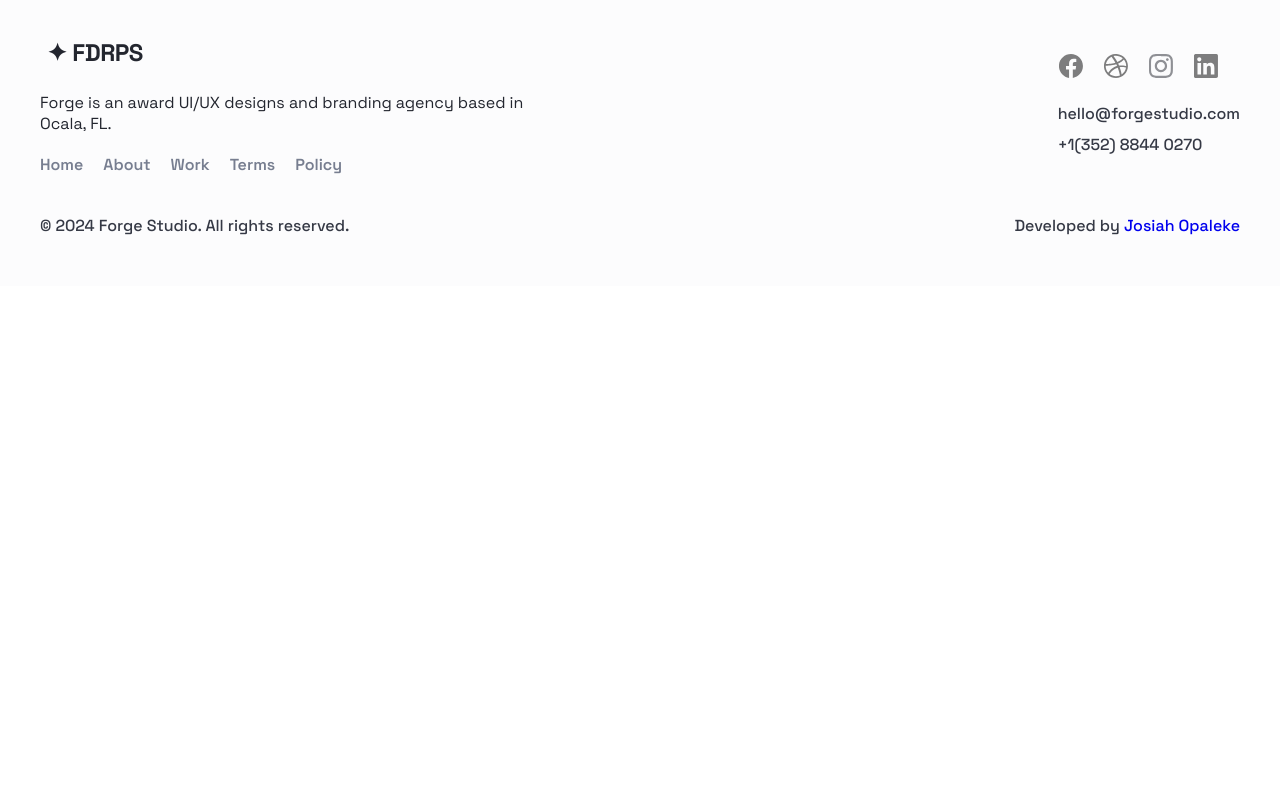
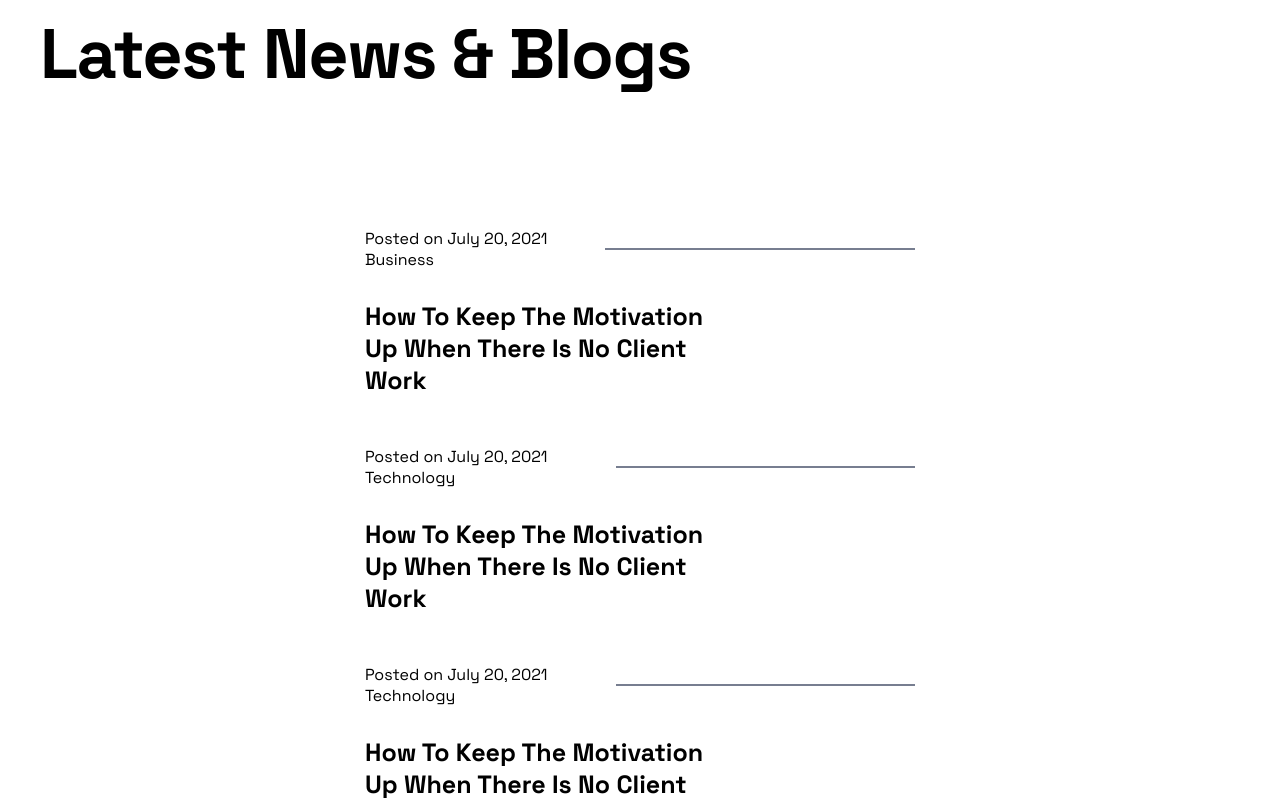
Before and after one commit to heispapijay/forge, a React (Vite) app: page / in a window 1280 px wide. Shown: the part 6106-6906 px from the top of the page. Before the commit the page ends 6392 px from the top, so only its background shows below. Built offline with nearby package versions, Linux system fonts and the light colour scheme.

Commit message:
Add BlogSection component and update index.ts and Home.tsx

```diff
--- /dev/null
+++ b/src/components/Blognew/Blognew.tsx
@@ -0,0 +1,25 @@
+import './blognew.scss';
+
+interface BlognewProps {
+    date: string;
+    tag: string;
+    title: string;
+    blogImg: string;
+}
+
+export const Blognew: React.FC<BlognewProps> = ({date, tag, title, blogImg}) => {
+  return (
+    <div className='blog-content'>
+        <img className='blog-onactive' src={blogImg} alt="hello" />
+        <div className='blog-one'>
+        <div className="time-posted">
+            <p>Posted on {date} {tag}</p>
+            <span className="hr"></span>
+        </div>
+        <div className="blog-title">
+            <h2>{title}</h2>
+        </div>
+    </div>
+    </div>
+  )
+}
--- /dev/null
+++ b/src/components/Blognew/blognew.scss
@@ -0,0 +1,76 @@
+@import '../../utils/globelstyle.scss';
+
+.blog-content {
+    position: relative;
+    max-width: 900px;
+    transition: all 1s ease;
+
+    &:hover {
+        .blog-onactive {
+            display: block;
+            position: absolute;
+            right: -20%;
+            top:-95px;
+            rotate: -9deg;
+            z-index: 9999;
+            transition: 1s ease-in-out;
+        }
+        transform: scale(1.1);
+    }
+}
+
+.blog-one {
+    max-width: 794px;
+    display: flex;
+    flex-direction: column;
+    gap: 30px;
+}
+
+.blog-onactive {
+    display: none;
+}
+
+.time-posted {
+    display: flex;
+    align-items: center;
+    justify-content: space-between;
+    p {
+        width: fit-content;
+    }
+}
+
+.hr {
+    width: 60%;
+    height: 2px;
+    background: $neutralColor4;
+}
+
+.blog-title {
+    width: 550px;
+    h2 {
+        font-size: 25px;
+        max-width: 350px;
+    }
+}
+
+@media screen and (max-width: 768px){
+    .blog-content {
+        &:hover {
+            .blog-onactive {
+                display: none;
+            }
+            transform: scale(1.1);
+            padding: 0 20px;
+        }
+    }
+    .blog-one {
+        max-width: 100%;
+    }
+    .blog-title {
+        width: 100%;
+        h2 {
+            font-size: 20px;
+            max-width: 100%;
+        }
+    }
+}
--- a/src/components/index.ts
+++ b/src/components/index.ts
@@ -9,3 +9,4 @@ export { Navbar } from './Navbar/Navbar';
 export { ServiceCard } from './Cards/ServiceCard';
 export { WorkCard } from './Cards/WorkCard';
 export { ReviewCard } from './Cards/ReviewCard';
+export { Blognew } from './Blognew/Blognew';
--- /dev/null
+++ b/src/containers/Blog/BlogSection.tsx
@@ -0,0 +1,37 @@
+import { Blognew } from "../../components";
+import "./blogsection.scss";
+
+export const BlogSection = () => {
+  return (
+    <div className="blogsection">
+      <div className="default-wrapper">
+        <div className="subheaders">
+          <p className="tagline">Blog</p>
+          <h1>Latest News & Blogs</h1>
+        </div>
+        <div className="main-container">
+          <Blognew
+            date="July 20, 2021"
+            tag="Business"
+            title="How To Keep The Motivation Up When There Is No Client Work"
+            blogImg="https://via.placeholder.com/300"
+          />
+
+          <Blognew
+            date="July 20, 2021"
+            tag="Technology"
+            title="How To Keep The Motivation Up When There Is No Client Work"
+            blogImg="https://via.placeholder.com/300"
+          />
+
+          <Blognew
+            date="July 20, 2021"
+            tag="Technology"
+            title="How To Keep The Motivation Up When There Is No Client Work"
+            blogImg="https://via.placeholder.com/300"
+          />
+        </div>
+      </div>
+    </div>
+  );
+};
--- /dev/null
+++ b/src/containers/Blog/blogsection.scss
@@ -0,0 +1,11 @@
+.blogsection {
+    padding: 0 20px;
+}
+
+.main-container {
+    padding: 110px 0;
+    display: flex;
+    flex-direction: column;
+    gap: 50px;
+    align-items: center;
+}
--- a/src/containers/Footer/footer.scss
+++ b/src/containers/Footer/footer.scss
@@ -5,6 +5,7 @@
   background: rgba(252, 252, 253, 0.8);
   backdrop-filter: saturate(180%) blur(20px);
   padding: 50px 20px;
+  bottom: 0;
 
   .nav-logo {
     height: 40px;
--- a/src/containers/index.ts
+++ b/src/containers/index.ts
@@ -3,3 +3,4 @@ export { Meetus } from './Meetus/Meetus';
 export { Project } from './Project/Project';
 export { Review } from './Review/Review';
 export { Footer } from './Footer/Footer';
+export { BlogSection } from './Blog/BlogSection';
--- a/src/screens/Home/Home.tsx
+++ b/src/screens/Home/Home.tsx
@@ -1,7 +1,7 @@
 import "./home.scss";
 import arrow from "../../assets/arrow.svg";
 import scrolldown from "../../assets/scrolldown.svg";
-import { Hero, Meetus, Project, Review } from "../../containers";
+import { BlogSection, Hero, Meetus, Project, Review } from "../../containers";
 
 export const Home = () => {
   return (
@@ -18,6 +18,7 @@ export const Home = () => {
       <Meetus />
       <Project />
       <Review />
+      <BlogSection />
     </div>
   );
 };
```
